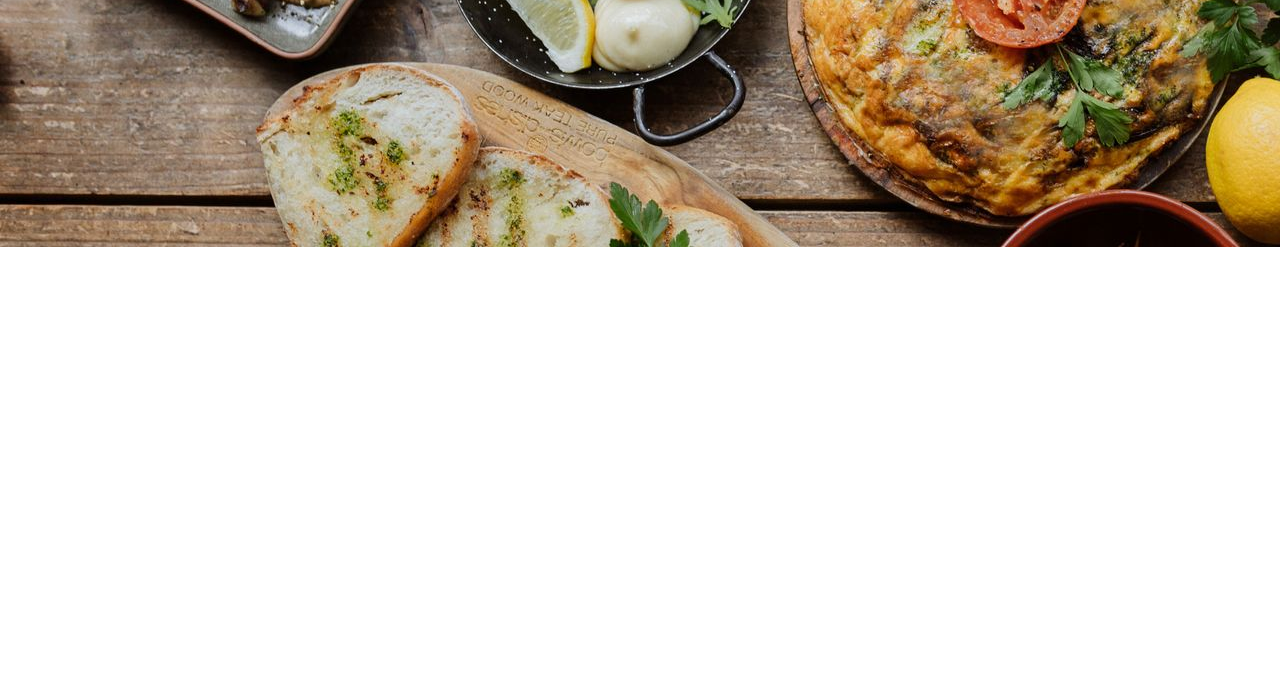
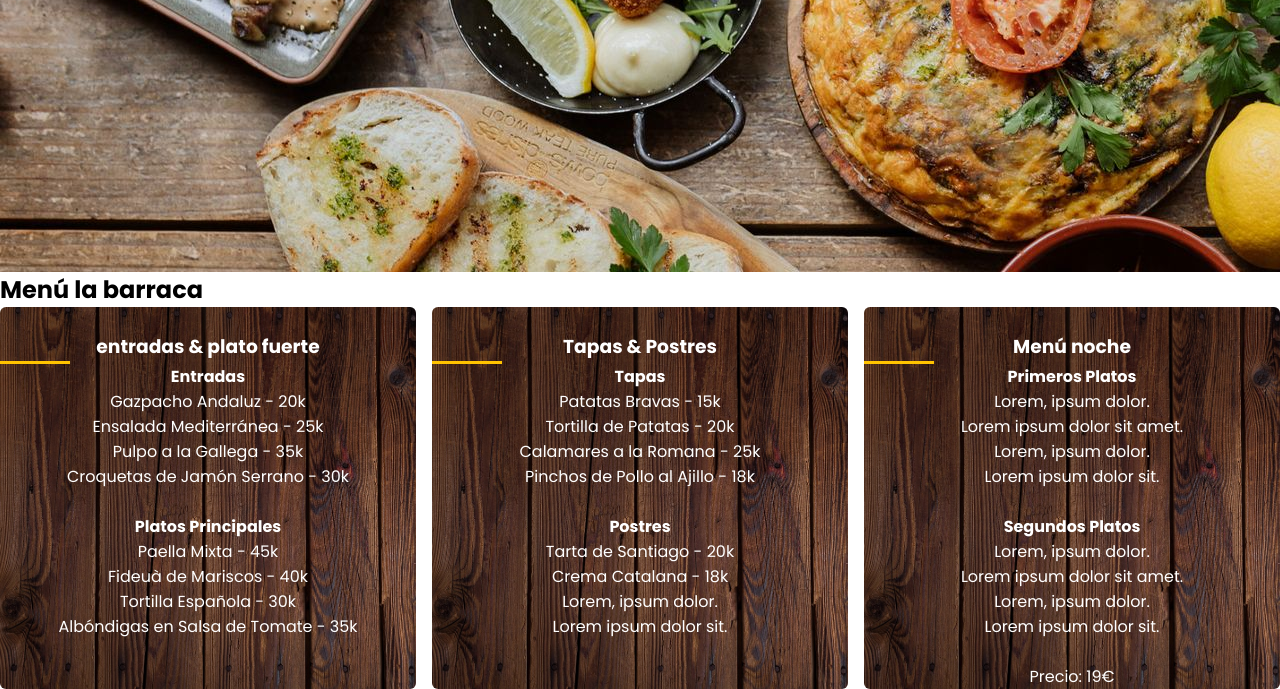
Before and after one commit to juanpava1020/La-barraca-restaurant, a website: page src/index.html in a window 1280 px wide. Shown: the part 553-1242 px from the top of the page. Before the commit the page ends 800 px from the top, so only its background shows below. Drawn offline with Linux system fonts and the light colour scheme.

Commit message:
menu sin terminar, falta estilar un poco mas

```diff
--- /dev/null
+++ b/src/css/menu.css
@@ -0,0 +1,46 @@
+ html{
+    font-family: system-ui;
+  }
+
+  .menu{
+    max-width: 1200px;
+    margin: 0 auto;
+  }
+
+  .column-3{
+    display: grid;
+    grid-template-columns: repeat(3,1fr);
+    column-gap: 1rem;
+    row-gap: 1rem;
+  }
+
+  .menu-restaurante{
+    color: #fff;
+    text-align: center;
+    background-repeat: no-repeat;
+    border-radius: 6px;
+    display: flex;
+    flex-flow: column;
+  }
+
+  .lin{
+
+    background: #FFC300;
+    height: 2.5px;
+    width: 70px;
+    border: none;
+  }
+
+
+
+  @media (max-width:768px){
+    .columns{
+      grid-template-columns: repeat(2,1fr);
+    }
+  }
+
+  @media (max-width:480px){
+    .columns{
+      grid-template-columns: repeat(1,1fr);
+    }
+  }
--- a/src/index.html
+++ b/src/index.html
@@ -8,6 +8,7 @@
     <link rel="stylesheet" href="./css/style.css" />
     <link rel="stylesheet" href="./css/home.css" />
     <link rel="preconnect" href="https://fonts.googleapis.com" />
+    <link rel="stylesheet" href="./css/menu.css">nk
   </head>
   <body>
     <!-- header design -->
@@ -30,5 +31,90 @@
         class="img-logo"
       />
     </main>
+
+    <section id="menu">
+      <h2>Menú la barraca</h2>
+      <div class="column-3 columns">
+        <div class="menu-restaurante" style="background: url(/public/imgs/menu.jpg) center;background-size: cover;">
+          <br>
+
+          <h3>entradas & plato fuerte</h3>
+
+          <hr class="lin">
+
+          <h4>Entradas</h4>
+
+          <p>Gazpacho Andaluz - 20k</p>
+          <p>Ensalada Mediterránea - 25k</p>
+          <p>Pulpo a la Gallega - 35k</p>
+          <p>Croquetas de Jamón Serrano - 30k</p>
+
+          <br>
+
+          <h4>Platos Principales</h4>
+
+          <p>Paella Mixta - 45k</p>
+          <p>Fideuà de Mariscos - 40k</p>
+          <p>Tortilla Española - 30k</p>
+          <p>Albóndigas en Salsa de Tomate - 35k</p>
+
+          <br>
+
+        </div>
+
+        <div class="menu-restaurante" style="background: url(/public/imgs/menu.jpg) center;background-size: cover;">
+          <br>
+
+          <h3>Tapas & Postres</h3>
+
+          <hr class="lin">
+
+          <h4>Tapas</h4>
+
+          <p>Patatas Bravas - 15k</p>
+          <p>Tortilla de Patatas - 20k</p>
+          <p>Calamares a la Romana - 25k</p>
+          <p>Pinchos de Pollo al Ajillo - 18k</p>
+
+          <br>
+
+          <h4>Postres</h4>
+
+          <p>Tarta de Santiago - 20k</p>
+          <p>Crema Catalana - 18k</p>
+          <p>Lorem, ipsum dolor.</p>
+          <p>Lorem ipsum dolor sit.</p>
+
+          <br>
+
+        </div>
+        <div class="menu-restaurante" style="background: url(/public/imgs/menu.jpg) center;background-size: cover;">
+          <br>
+          <h3>Menú noche</h3>
+          <hr class="lin">
+          <h4>Primeros Platos</h4>
+          <p>Lorem, ipsum dolor.</p>
+          <p>Lorem ipsum dolor sit amet.</p>
+          <p>Lorem, ipsum dolor.</p>
+          <p>Lorem ipsum dolor sit.</p>
+          <br>
+          <h4>Segundos Platos</h4>
+          <p>Lorem, ipsum dolor.</p>
+          <p>Lorem ipsum dolor sit amet.</p>
+          <p>Lorem, ipsum dolor.</p>
+          <p>Lorem ipsum dolor sit.</p>
+          <br>
+          <p class="precio-menu">
+            Precio:
+            <span>19€</span>
+          </p>
+        </div>
+
+      </div>
+
+
+
+
+    </section>
   </body>
 </html>
```
Also changed, not shown: public/imgs/menu.jpg (added).
